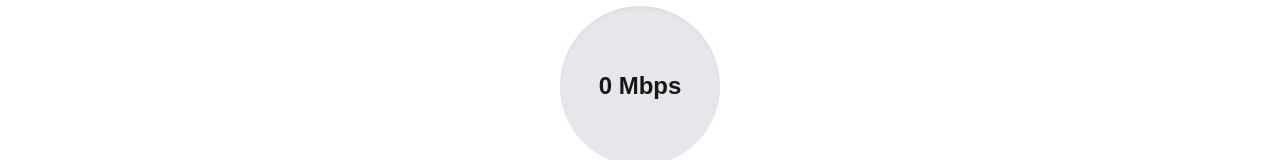
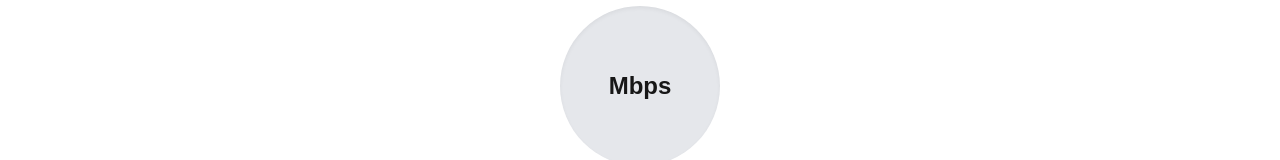
Before and after one commit to abhiyaduvanshis/net-speed-test, a Next.js app: page / in a window 1280 px wide. Shown: the part 310-470 px from the top of the page. Built offline with nearby package versions, Linux system fonts and the light colour scheme.

Commit message:
net speed test website

```diff
--- a/src/_components/Homepage.jsx
+++ b/src/_components/Homepage.jsx
@@ -168,7 +168,7 @@ const startTest = async () => {
 
         <div className="mt-10 flex justify-center">
         <div className="w-40 h-40 bg-gray-200 rounded-full flex items-center justify-center shadow-inner">
-            <span id="speed" className="text-2xl font-bold">{overAllSpeed ? `${overAllSpeed} Mbps` : "0 Mbps"}</span>
+            <span id="speed" className="text-2xl font-bold">Mbps</span>
         </div>
         </div>
 
@@ -176,17 +176,17 @@ const startTest = async () => {
         <div className="mt-8 grid grid-cols-1 md:grid-cols-3 gap-6">
         <div className="bg-white shadow-md p-6 rounded-md">
             <h3 className="text-lg font-semibold">Download</h3>
-            <p id="downloadSpeed" className="text-2xl font-bold text-blue-600"> {downloadSpeed ? `${downloadSpeed.toString().slice(0, 2)} Mbps` : "0 Mbps"}</p>
+            <p id="downloadSpeed" className="text-2xl font-bold text-blue-600"> {downloadSpeed ? `${Math.ceil(downloadSpeed).toString().slice(0, 2)} Mbps` : "0 Mbps"}</p>
         </div>
 
         <div className="bg-white shadow-md p-6 rounded-md">
             <h3 className="text-lg font-semibold">Upload</h3>
-            <p id="uploadSpeed" className="text-2xl font-bold text-blue-600"> {uploadSpeed ? `${uploadSpeed.toString().slice(0, 2)} Mbps` : "0 Mbps"}</p>
+            <p id="uploadSpeed" className="text-2xl font-bold text-blue-600"> {uploadSpeed ? `${Math.ceil(duploadSpeed).toString().slice(0, 2)} Mbps` : "0 Mbps"}</p>
         </div>
 
         <div className="bg-white shadow-md p-6 rounded-md">
             <h3 className="text-lg font-semibold">Ping</h3>
-            <p id="ping" className="text-2xl font-bold text-blue-600"> {ping ? `${ping.toString().slice(0, 2)} ms` : "0 ms"}</p>
+            <p id="ping" className="text-2xl font-bold text-blue-600"> {ping ? `${Math.ceil(dping).toString().slice(0, 2)} ms` : "0 ms"}</p>
         </div>
         </div>
     </main>
```
